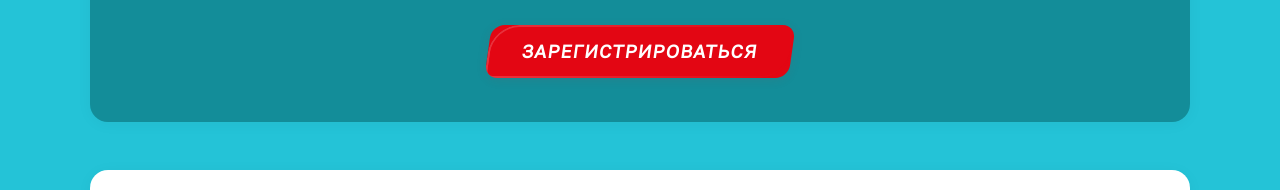
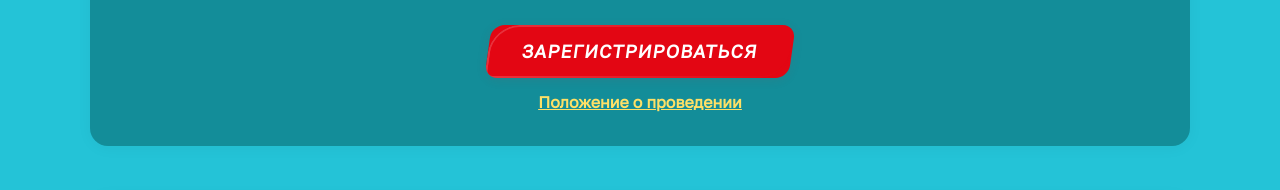
Before and after one commit to srgolubev/functgames, a website built with webpack: page index.html in a window 1280 px wide. Shown: the part 2917-3107 px from the top of the page. Built offline with nearby package versions, Linux system fonts and the light colour scheme.

```diff
--- a/content.json
+++ b/content.json
@@ -180,7 +180,7 @@
   "titansSection": {
     "title": "ЮНЫЕ ТИТАНЫ",
     "description": "Участников ждет прохождение полосы препятствий, где они должны проявить свои спортивные качества, силу, выносливость, ловкость, координацию.<br><br>Полоса препятствий — это совокупность сложно-координационных упражнений и кардио нагрузки. В нее входят испытания на подобие популярного телевизионного шоу “Титаны”.",
-    "ages": ["14-15 лет", "16-18 лет", "19-23 года"],
+    "ages": ["14-15 лет", "16-17 лет", "18-23 года"],
     "team": "5 человек (1 человек противоположного пола)",
     "mechanics": ["Отборочный тур", "Полуфинал", "Финал (4 команды)"],
     "specialGuests": "Специальные гости — участники и победители 1, 2 сезона ТИТАНЫ",
--- a/src/competitions.json
+++ b/src/competitions.json
@@ -4,14 +4,14 @@
     "description": "Официальная дисциплина Международной федерации бодибилдинга и фитнеса. Функциональный фитнес , Fitness Challenge, включает в себя выполнение 6-ти упражнений с перерывом между ними по 2 минуты.  Результатом является максимальное количество повторений  в сумме 6-ти упражнений",
     "image": "assets/images/FitnessChallenge.jpg",
     "regulation": null,
-    "registerUrl": null
+    "registerUrl": "https://forms.yandex.ru/u/6848116284227c160e51a67d/"
   },
   {
     "title": "Жим лёжа",
     "description": "Состязания проходят под руководством федерации русского жима. Правила выполнения упражнений , вес отягощений и категории указаны в положении о соревнованиях",
     "image": "assets/images/push.jpg",
     "regulation": "assets/Polozhenie_Moscow_05_07_2025.pdf",
-    "registerUrl": "#"
+    "registerUrl": "https://docs.google.com/document/d/1BZx9jYXcEinFRBsbGZdCHhUF1Fq8CROWgthMS06e1fg/edit?usp=sharing"
   },
   {
     "title": "Арм рестлинг",
--- a/src/index.js
+++ b/src/index.js
@@ -189,6 +189,9 @@
       </div>
       <div class="family-register-btn-wrapper">
         <a href="https://forms.yandex.ru/u/684813a7f47e73173ce7cb60/" class="main-btn family-register-btn" target="_blank">${s.registrationButtonText || 'Зарегистрироваться'}</a>
+        <div class="family-regulation-link">
+          <a href="assets/Polozhenie_mama,papa,ya_05_07_2025.pdf" target="_blank" class="family-regulation-pdf">Положение о проведении</a>
+        </div>
       </div>
     </section>
   `;
--- a/src/style.css
+++ b/src/style.css
@@ -9,6 +9,18 @@
 }
 
 /* ===== CSS RESET ===== */
+
+.family-regulation-pdf {
+  color: #ffe066;
+  font-weight: 700;
+  text-decoration: underline;
+  transition: color 0.2s;
+}
+.family-regulation-pdf:hover, .family-regulation-pdf:focus {
+  color: #fffbe6;
+  text-decoration: underline;
+}
+
 * {margin:0;padding:0;box-sizing:border-box;}
 
 /* ===== Design System Variables ===== */
```
Also changed, not shown: 1 other file.
